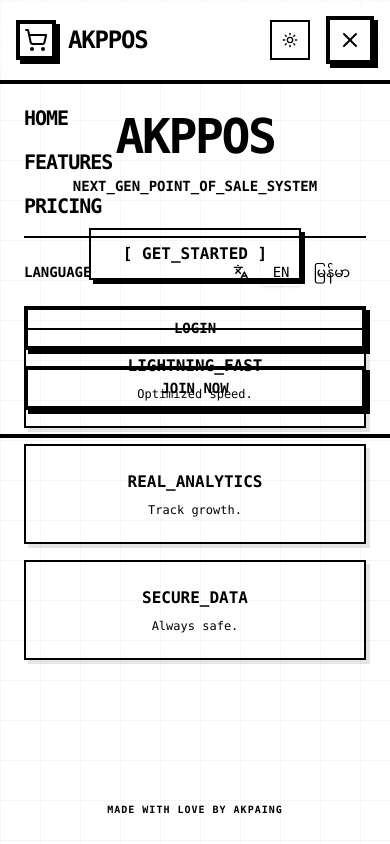
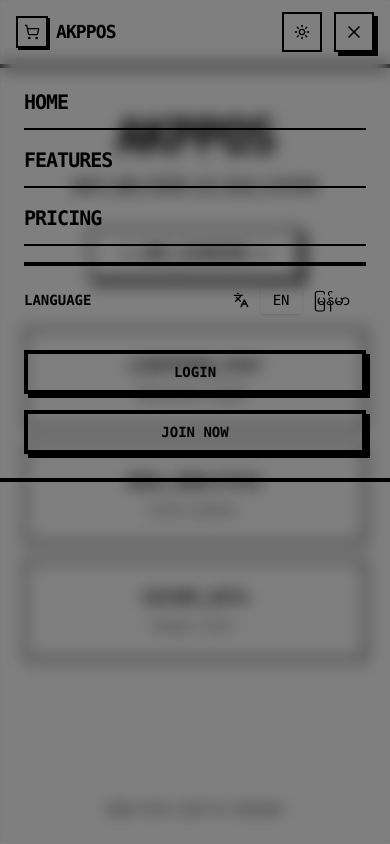
Before and after one commit to AKPAING3147/AKPPOS, a Next.js app: page / in a window 390 px wide. Both pictures are taken after a click on the button 350 px from the left and 40 px from the top of the page. Built offline with nearby package versions, Linux system fonts and the light colour scheme.

Commit message:
fix: improve mobile menu with solid background, proper z-index, overlay backdrop, and border separators

```diff
--- a/src/components/Navbar.tsx
+++ b/src/components/Navbar.tsx
@@ -20,15 +20,15 @@
     ];
 
     return (
-        <nav className="fixed top-0 left-0 right-0 z-50 bg-background/80 backdrop-blur-md border-b-4 border-border font-mono">
+        <nav className="fixed top-0 left-0 right-0 z-50 bg-background border-b-4 border-border font-mono">
             <div className="max-w-7xl mx-auto px-4 sm:px-6 lg:px-8">
-                <div className="flex justify-between h-20 items-center">
+                <div className="flex justify-between h-16 sm:h-20 items-center">
                     {/* Logo */}
-                    <Link href="/" className="flex items-center gap-3 group">
-                        <div className="w-10 h-10 border-4 border-border bg-primary text-primary-foreground flex items-center justify-center shadow-[4px_4px_0px_0px_rgba(var(--shadow),1)] group-hover:shadow-none group-hover:translate-x-1 group-hover:translate-y-1 transition-all">
-                            <ShoppingCart className="w-6 h-6" />
+                    <Link href="/" className="flex items-center gap-2 sm:gap-3 group z-50">
+                        <div className="w-8 h-8 sm:w-10 sm:h-10 border-2 sm:border-4 border-border bg-primary text-primary-foreground flex items-center justify-center shadow-[2px_2px_0px_0px_rgba(var(--shadow),1)] sm:shadow-[4px_4px_0px_0px_rgba(var(--shadow),1)] group-hover:shadow-none group-hover:translate-x-1 group-hover:translate-y-1 transition-all">
+                            <ShoppingCart className="w-4 h-4 sm:w-6 sm:h-6" />
                         </div>
-                        <span className="text-2xl font-black uppercase tracking-tighter decoration-primary decoration-4 group-hover:underline">
+                        <span className="text-lg sm:text-2xl font-black uppercase tracking-tighter decoration-primary decoration-4 group-hover:underline">
                             AKPPOS
                         </span>
                     </Link>
@@ -64,50 +64,60 @@
                     </div>
 
                     {/* Mobile Menu Button */}
-                    <div className="md:hidden flex items-center gap-4">
+                    <div className="md:hidden flex items-center gap-3 z-50">
                         <ModeToggle />
                         <button
                             onClick={() => setIsOpen(!isOpen)}
-                            className="p-2 border-4 border-border bg-card shadow-[4px_4px_0px_0px_rgba(var(--shadow),1)] active:shadow-none active:translate-x-1 active:translate-y-1 transition-all"
+                            className="w-10 h-10 flex items-center justify-center border-2 border-border bg-background shadow-[4px_4px_0px_0px_rgba(var(--shadow),1)] active:shadow-none active:translate-x-1 active:translate-y-1 transition-all"
                         >
-                            {isOpen ? <X className="w-6 h-6" /> : <Menu className="w-6 h-6" />}
+                            {isOpen ? <X className="w-5 h-5" /> : <Menu className="w-5 h-5" />}
                         </button>
                     </div>
                 </div>
             </div>
 
-            {/* Mobile Navigation */}
+            {/* Mobile Navigation Overlay */}
+            {isOpen && (
+                <div
+                    className="md:hidden fixed inset-0 bg-black/50 backdrop-blur-sm z-40"
+                    onClick={() => setIsOpen(false)}
+                />
+            )}
+
+            {/* Mobile Navigation Menu */}
             <div className={cn(
-                "md:hidden absolute top-20 left-0 right-0 bg-background border-b-4 border-border p-6 space-y-4 transition-all overflow-hidden",
-                isOpen ? "max-h-screen opacity-100" : "max-h-0 opacity-0 pointer-events-none"
+                "md:hidden fixed top-16 sm:top-20 left-0 right-0 bg-background border-b-4 border-border transition-all duration-300 z-40",
+                isOpen ? "translate-y-0 opacity-100" : "-translate-y-full opacity-0 pointer-events-none"
             )}>
+                <div className="p-6 space-y-4 max-h-[calc(100vh-4rem)] overflow-y-auto">
                     {navLinks.map((link) => (
                         <Link
                             key={link.name}
                             href={link.href}
                             onClick={() => setIsOpen(false)}
-                        className="block text-xl font-black uppercase tracking-tighter hover:text-primary"
+                            className="block text-xl font-black uppercase tracking-tighter hover:text-primary border-b-2 border-border pb-3 transition-colors"
                         >
                             {link.name}
                         </Link>
                     ))}
-                <div className="pt-4 border-t-2 border-border space-y-4">
-                    <div className="flex justify-between items-center">
+                    <div className="pt-4 border-t-4 border-border space-y-4">
+                        <div className="flex justify-between items-center pb-4">
                             <span className="font-bold uppercase text-sm">Language</span>
                             <LanguageSwitcher />
                         </div>
-                    <Link href="/login" className="block w-full">
-                        <Button variant="outline" className="w-full border-4 border-border font-black uppercase rounded-none">
+                        <Link href="/login" className="block w-full" onClick={() => setIsOpen(false)}>
+                            <Button variant="outline" className="w-full border-4 border-border font-black uppercase rounded-none shadow-[4px_4px_0px_0px_rgba(var(--shadow),1)] hover:shadow-none hover:translate-x-1 hover:translate-y-1">
                                 Login
                             </Button>
                         </Link>
-                    <Link href="/signup" className="block w-full">
-                        <Button className="w-full border-4 border-border font-black uppercase rounded-none">
+                        <Link href="/signup" className="block w-full" onClick={() => setIsOpen(false)}>
+                            <Button className="w-full border-4 border-border font-black uppercase rounded-none shadow-[4px_4px_0px_0px_rgba(var(--shadow),1)] hover:shadow-none hover:translate-x-1 hover:translate-y-1">
                                 Join Now
                             </Button>
                         </Link>
                     </div>
                 </div>
+            </div>
         </nav>
     );
 }
```
Lines whose indentation alone changed are shown as unchanged.
